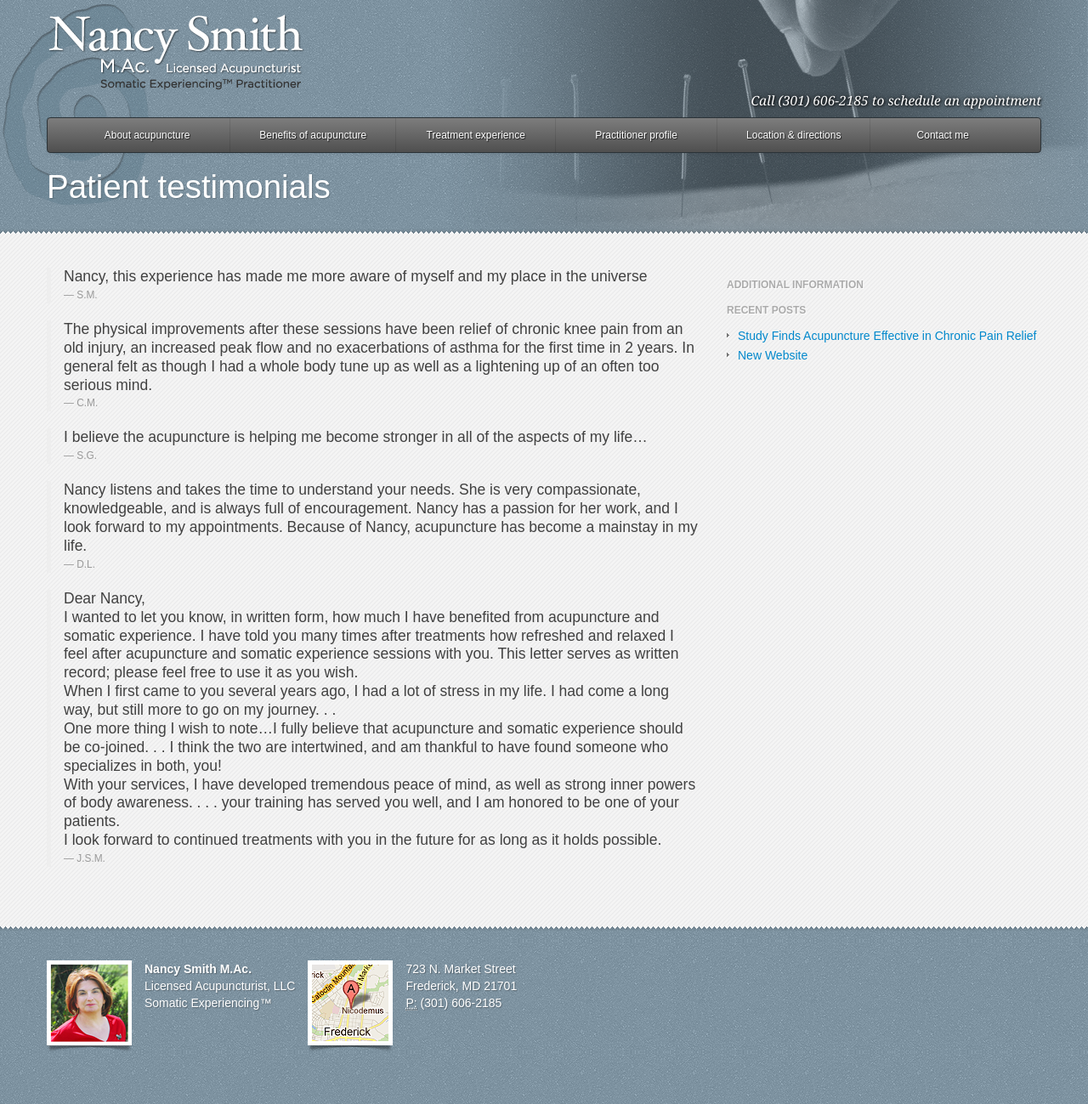
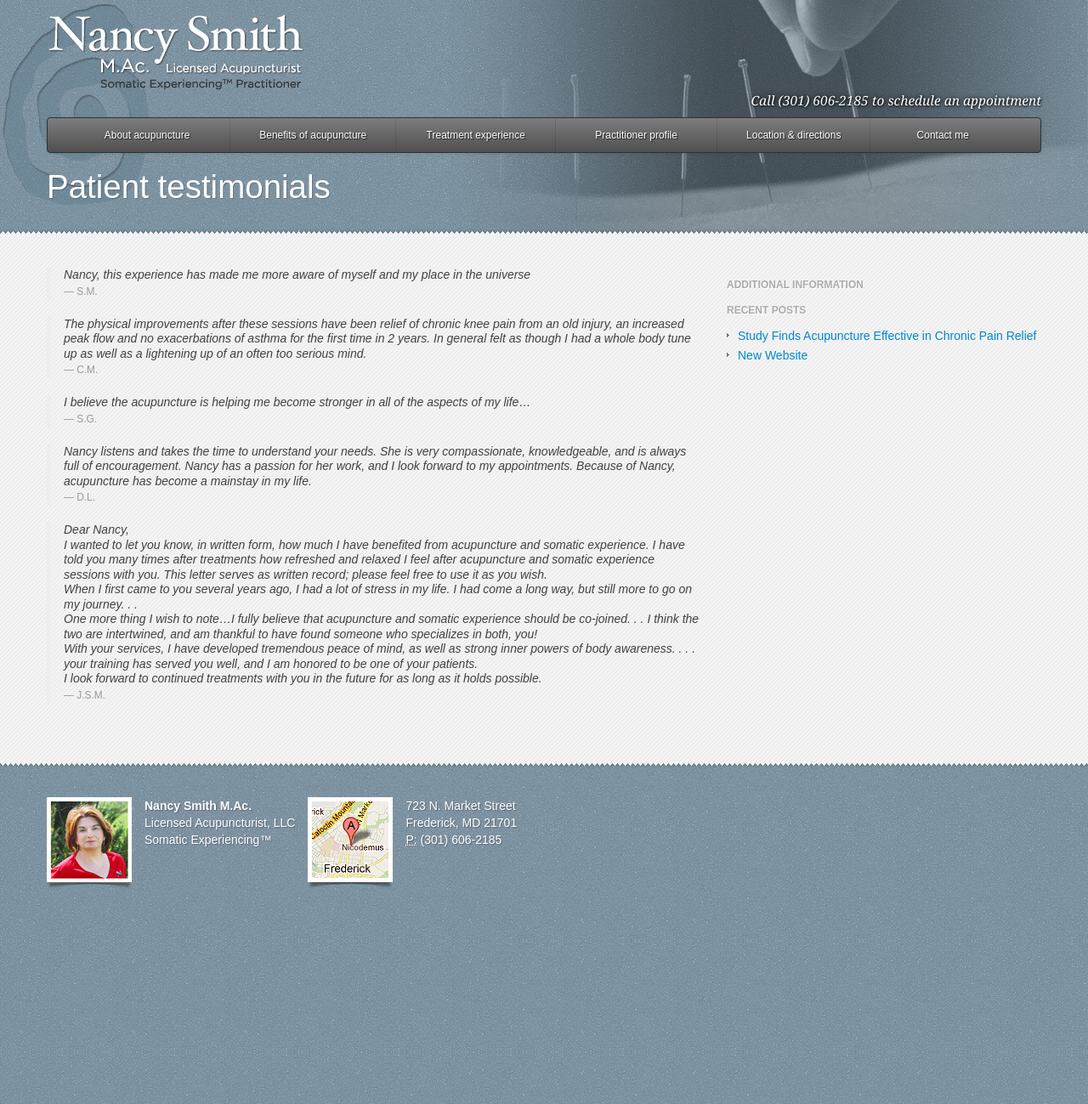
Before and after one commit to paulsmith/frederickacupuncture.com, a Jekyll site: the page built from testimonials/index.md, in a window 1280 px wide. Shown: the whole page at 85% size. Built offline with Jekyll 4.4.1, drawn with Linux system fonts in a browser that asks for light colours; some web fonts are replaced.

Commit message:
Fix blockquote styling

```diff
--- a/css/main.scss
+++ b/css/main.scss
@@ -171,6 +171,13 @@ footer {
   }
 }
 
+blockquote {
+  p {
+    font-size: 14px;
+    font-style: italic;
+  }
+}
+
 .testimonials {
   h3 {
     text-align: center;
@@ -181,8 +188,6 @@ footer {
   }
   blockquote {
     p {
-      font-size: 14px;
-      font-style: italic;
       text-indent: -0.4em;
       &:before {
         content: '“';
```
